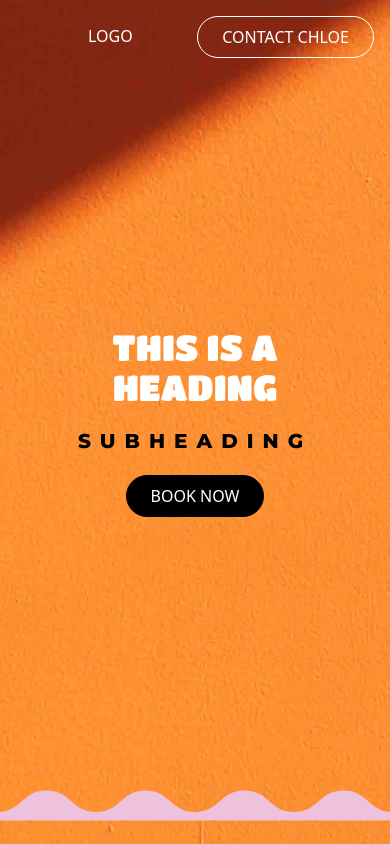
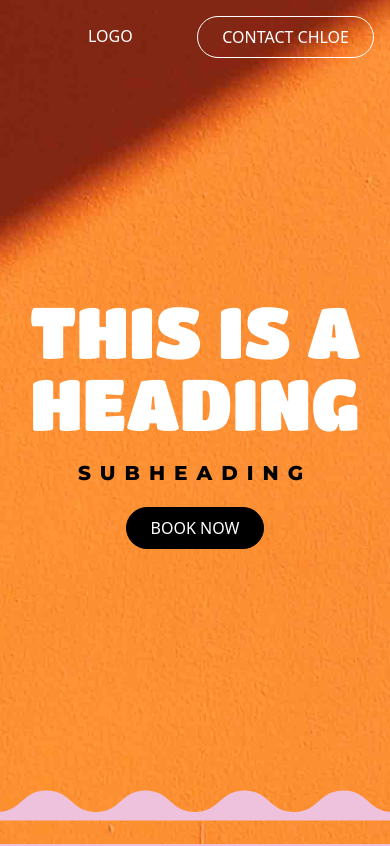
Before and after one commit to letscodegirl/Colorful-Website-Template, a website: page index.html in a window 390 px wide. Shown: the top 846 px of the page. Drawn offline with nearby package versions, Linux system fonts and the light colour scheme.

Commit message:
beautiful heading 7xl

```diff
--- a/index.html
+++ b/index.html
@@ -43,7 +43,7 @@ seo:
             class="absolute top-4 right-4 uppercase px-6 py-2 font-light border border-white hover:border-black hover:bg-white hover:text-black rounded-r-3xl rounded-l-3xl editable">
             Contact Chloe </a>
         <div class="text-center uppercase">
-            <h1 class="md:text-9xl text-4xl editable"> This is a <br> heading </h1>
+            <h1 class="md:text-9xl text-7xl editable"> This is a <br> heading </h1>
             <h2 class="text-black font-bold text-xl my-5 editable"> Subheading </h2>
             <button
                 class="uppercase border border-black hover:border-black hover:bg-white hover:text-black font-light rounded-r-3xl rounded-l-3xl px-6 editable py-2 bg-[#000000]">Book
```
